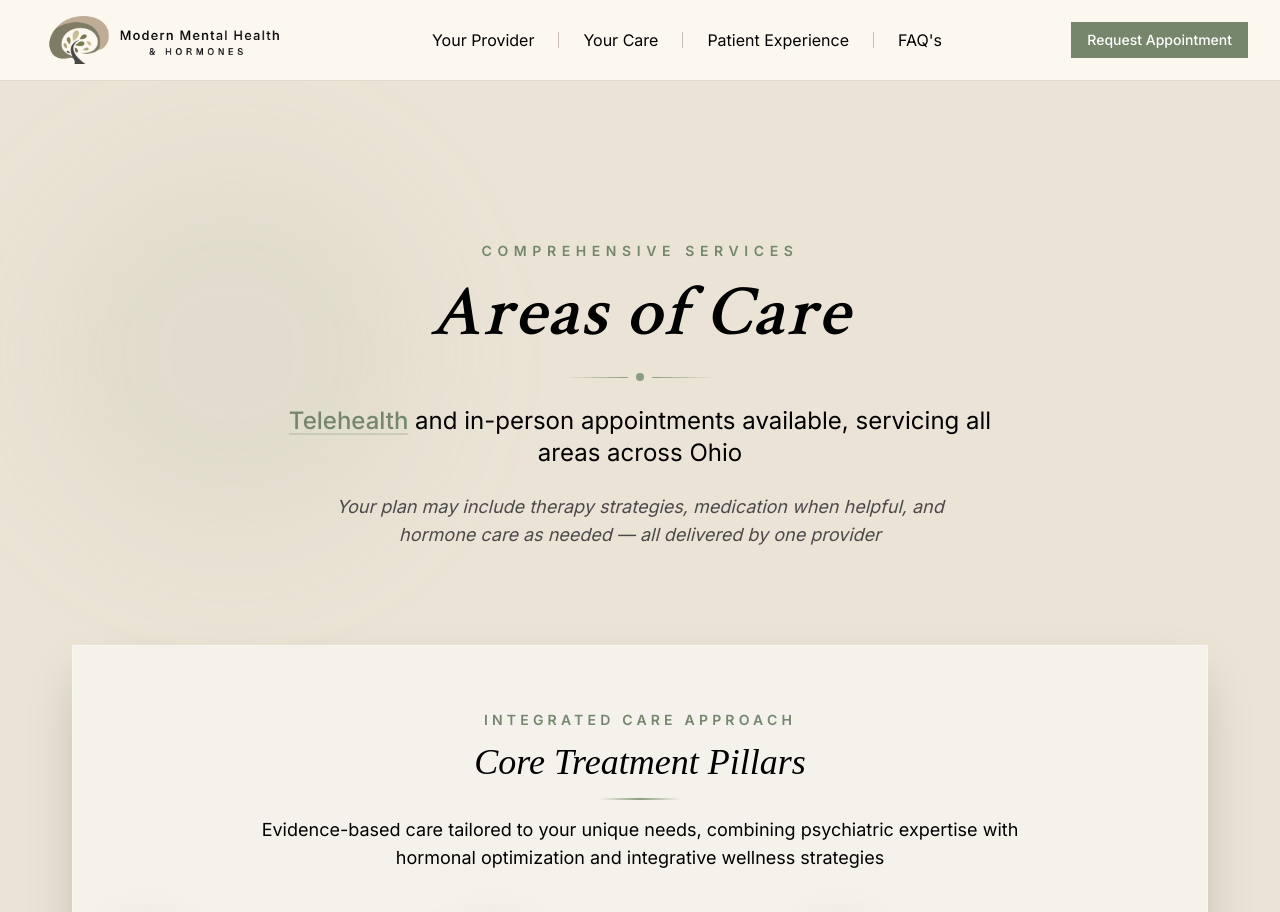
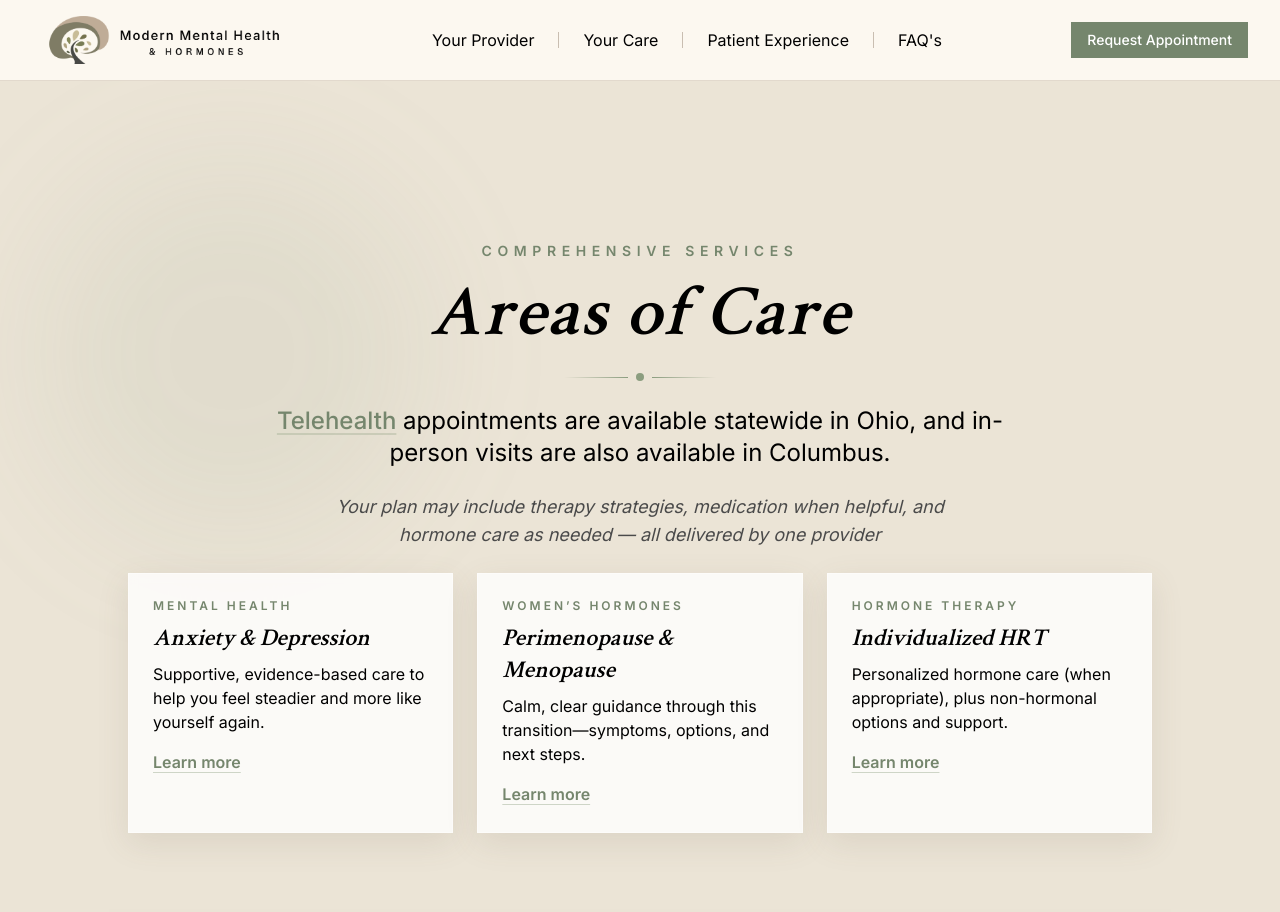
Before and after one commit to JaeShift/MMHH, a Next.js app: page /services in a window 1280 px wide. Shown: the top 912 px of the page. Built offline with nearby package versions, Linux system fonts and the light colour scheme; a web font is replaced by a local one.

Commit message:
SEO: strengthen Services hub with Ohio-wide messaging + links to priority care pages

```diff
--- a/src/app/services/page.tsx
+++ b/src/app/services/page.tsx
@@ -3,8 +3,10 @@ import Header from "../../components/Header";
 import FocusAreas from "../../components/FocusAreas";
 
 export const metadata: Metadata = {
-  title: "Services & Care Areas | Women's Mental Health & Hormone Therapy | Modern MHH",
-  description: "Comprehensive mental health and hormone care services for women. Specialized treatment for depression, anxiety, PMDD, perimenopause, menopause, and more serving Columbus, Cleveland, Cincinnati, Toledo, Akron, Dayton, and all of Ohio.",
+  title: "Services & Care Areas in Ohio | Women's Mental Health & Hormone Care | Modern MHH",
+  description:
+    "Explore mental health and hormone care services for women across Ohio. Telehealth appointments statewide and in-person visits available in Columbus.",
+  alternates: { canonical: "/services" },
 };
 
 export default function ServicesPage() {
--- a/src/components/FocusAreas.tsx
+++ b/src/components/FocusAreas.tsx
@@ -1,4 +1,5 @@
 "use client";
+import Link from "next/link";
 import { motion } from "framer-motion";
 import { Brain, Heart, Sparkles, Moon, Focus, Pill } from "lucide-react";
 
@@ -112,7 +113,8 @@ export default function FocusAreas() {
               viewport={{ once: true }}
               transition={{ duration: 0.6, delay: 0.3 }}
             >
-              <a href="#telehealth" className="text-[#75866D] hover:text-[#8B9D7F] underline decoration-[#8B9D7F]/30 underline-offset-4 hover:decoration-[#8B9D7F] transition-all duration-300 font-medium">Telehealth</a> and in-person appointments available, servicing all areas across Ohio
+              <a href="#telehealth" className="text-[#75866D] hover:text-[#8B9D7F] underline decoration-[#8B9D7F]/30 underline-offset-4 hover:decoration-[#8B9D7F] transition-all duration-300 font-medium">Telehealth</a>{" "}
+              appointments are available statewide in Ohio, and in-person visits are also available in Columbus.
             </motion.p>
 
             <motion.p
@@ -124,6 +126,73 @@ export default function FocusAreas() {
             >
               Your plan may include therapy strategies, medication when helpful, and hormone care as needed — all delivered by one provider
             </motion.p>
+
+            {/* SEO / Hub Links: priority care pages */}
+            <motion.div
+              className="mt-10 sm:mt-12"
+              initial={{ opacity: 0, y: 14 }}
+              whileInView={{ opacity: 1, y: 0 }}
+              viewport={{ once: true }}
+              transition={{ duration: 0.5, delay: 0.15 }}
+            >
+              <div className="max-w-5xl mx-auto">
+                <div className="grid md:grid-cols-3 gap-4 sm:gap-6">
+                  <Link
+                    href="/care/anxiety-depression"
+                    className="group bg-white/80 backdrop-blur-sm border border-white/40 shadow-md hover:shadow-xl transition-all duration-300 p-6 text-left"
+                  >
+                    <p className="text-xs uppercase tracking-[0.25em] text-[#75866D] font-semibold mb-2">
+                      Mental Health
+                    </p>
+                    <h3 className="text-xl sm:text-2xl font-semibold text-black mb-2 group-hover:text-[#75866D] transition-colors">
+                      Anxiety &amp; Depression
+                    </h3>
+                    <p className="text-sm sm:text-base text-[color:var(--text-secondary)] leading-relaxed">
+                      Supportive, evidence-based care to help you feel steadier and more like yourself again.
+                    </p>
+                    <span className="mt-4 inline-flex items-center text-[#75866D] font-semibold underline underline-offset-4 decoration-[#8B9D7F]/40 group-hover:decoration-[#8B9D7F]">
+                      Learn more
+                    </span>
+                  </Link>
+
+                  <Link
+                    href="/care/perimenopause-menopause"
+                    className="group bg-white/80 backdrop-blur-sm border border-white/40 shadow-md hover:shadow-xl transition-all duration-300 p-6 text-left"
+                  >
+                    <p className="text-xs uppercase tracking-[0.25em] text-[#75866D] font-semibold mb-2">
+                      Women’s Hormones
+                    </p>
+                    <h3 className="text-xl sm:text-2xl font-semibold text-black mb-2 group-hover:text-[#75866D] transition-colors">
+                      Perimenopause &amp; Menopause
+                    </h3>
+                    <p className="text-sm sm:text-base text-[color:var(--text-secondary)] leading-relaxed">
+                      Calm, clear guidance through this transition—symptoms, options, and next steps.
+                    </p>
+                    <span className="mt-4 inline-flex items-center text-[#75866D] font-semibold underline underline-offset-4 decoration-[#8B9D7F]/40 group-hover:decoration-[#8B9D7F]">
+                      Learn more
+                    </span>
+                  </Link>
+
+                  <Link
+                    href="/care/hormone-therapy-hrt"
+                    className="group bg-white/80 backdrop-blur-sm border border-white/40 shadow-md hover:shadow-xl transition-all duration-300 p-6 text-left"
+                  >
+                    <p className="text-xs uppercase tracking-[0.25em] text-[#75866D] font-semibold mb-2">
+                      Hormone Therapy
+                    </p>
+                    <h3 className="text-xl sm:text-2xl font-semibold text-black mb-2 group-hover:text-[#75866D] transition-colors">
+                      Individualized HRT
+                    </h3>
+                    <p className="text-sm sm:text-base text-[color:var(--text-secondary)] leading-relaxed">
+                      Personalized hormone care (when appropriate), plus non-hormonal options and support.
+                    </p>
+                    <span className="mt-4 inline-flex items-center text-[#75866D] font-semibold underline underline-offset-4 decoration-[#8B9D7F]/40 group-hover:decoration-[#8B9D7F]">
+                      Learn more
+                    </span>
+                  </Link>
+                </div>
+              </div>
+            </motion.div>
           </div>
         </motion.div>
 
```
